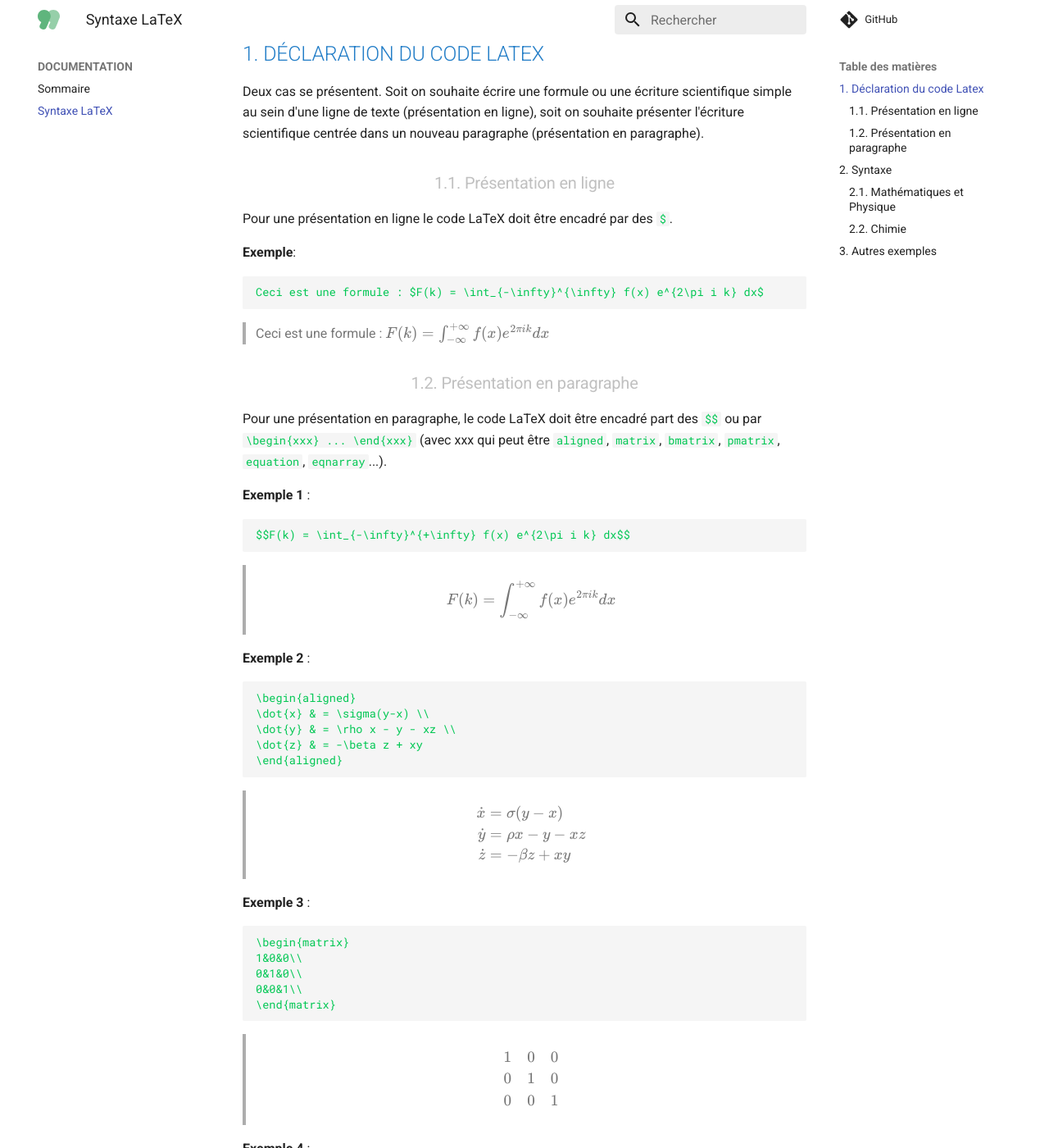
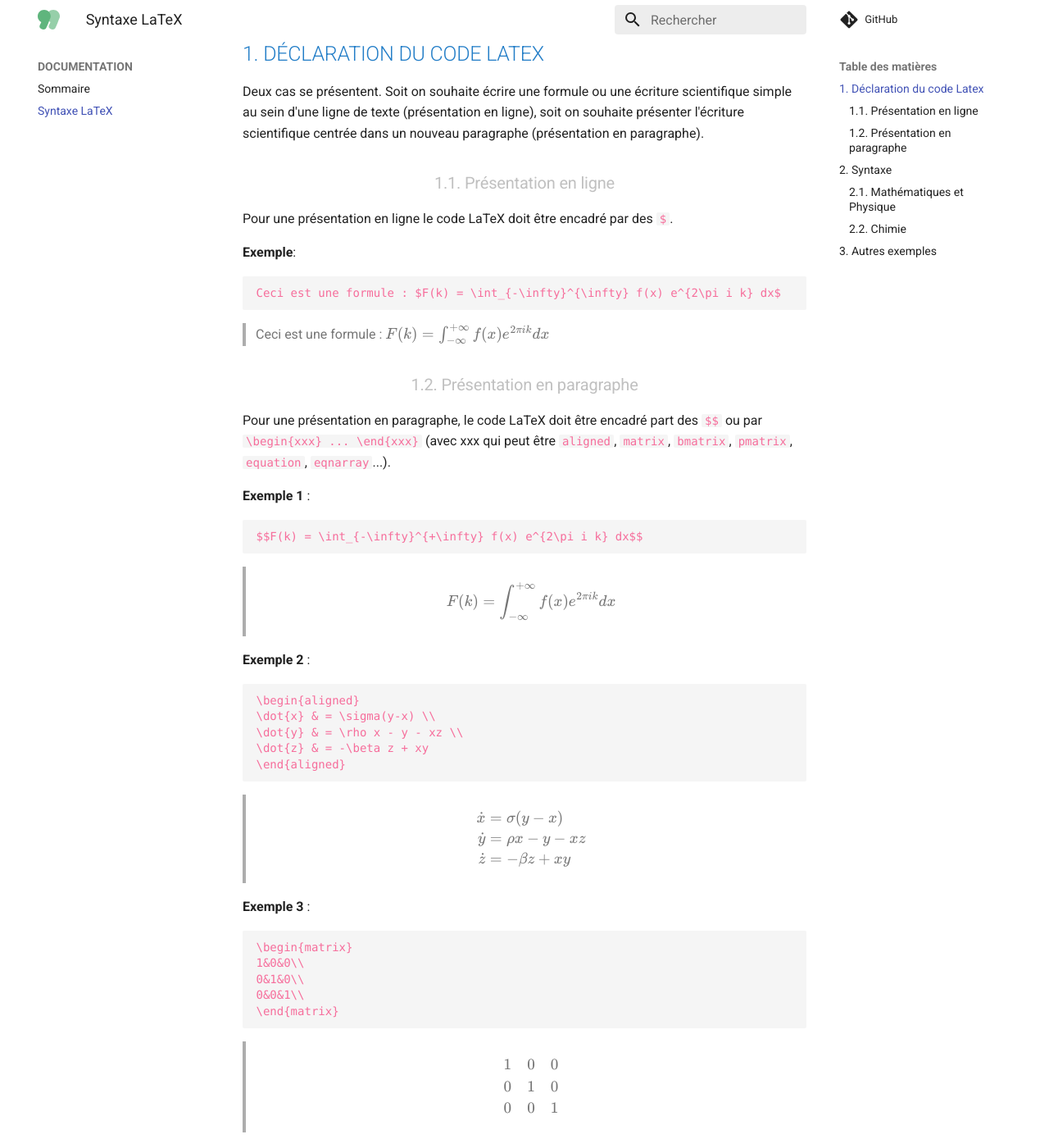
Before and after one commit to mon-oral/documentation, an MkDocs documentation site: the page built from docs/Syntaxe LaTex.md, in a window 1280 px wide and 1400 px high, scrolled down 395 px. Shown: the whole window at 82% size. Built offline with MkDocs 1.6.1 and Material for MkDocs 9.7.7, drawn with Linux system fonts in a browser that asks for light colours; comment, search, counter and statistics services are not loaded; the version menu is left out.

Commit message:
Update extra.css

```diff
--- a/docs/assets/stylesheets/extra.css
+++ b/docs/assets/stylesheets/extra.css
@@ -37,8 +37,11 @@
     box-decoration-break: clone;
     font-size: .85em;
     padding: 0 0.2941176471em;
+    font-size: 87.5%;
+    color: #f66d9b;
     word-break: break-word;
-    color: #00c753
+    font-family: SFMono-Regular,Menlo,Monaco,Consolas,Liberation Mono,Courier New,monospace;
+}
 }
 
 h1, h2, h3, h4, h5, h6, .h1, .h2, .h3, .h4, .h5, .h6 {
```
